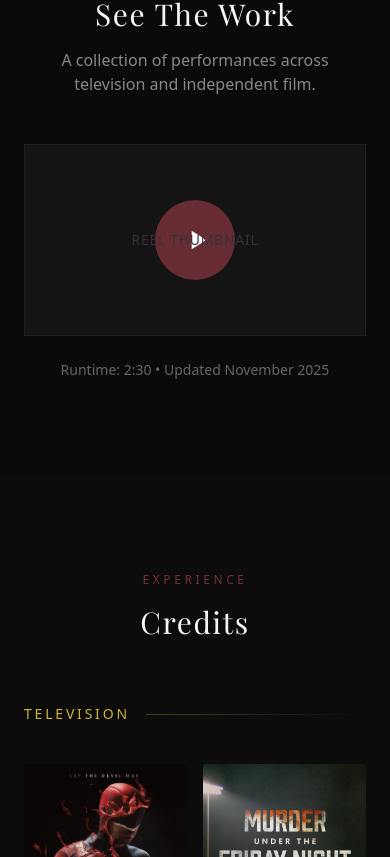
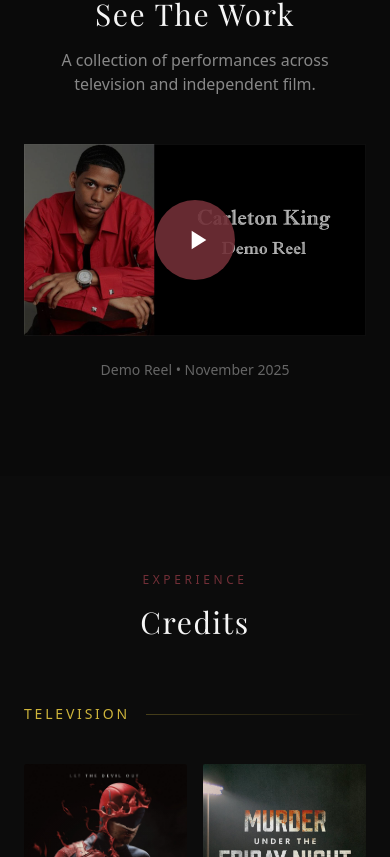
Before and after one commit to richelgomez99/Carleton-King, a Next.js app: page / in a window 390 px wide. Shown: the part 1667-2524 px from the top of the page. Built offline with nearby package versions, Linux system fonts and the light colour scheme; a web font is replaced by a local one.

Commit message:
Add demo reel with YouTube embed + thumbnail, remove phone number

```diff
--- a/app/page.js
+++ b/app/page.js
@@ -299,11 +299,17 @@ export default function Home() {
             </p>
           </div>
 
-          {/* Video Player Placeholder */}
+          {/* Video Player with Thumbnail */}
           <div
             className="relative aspect-video bg-[#141414] cursor-pointer group overflow-hidden"
             onClick={() => setReelModalOpen(true)}
           >
+            <img
+              src="/reel-thumbnail.jpg"
+              alt="Carleton King Demo Reel"
+              className="absolute inset-0 w-full h-full object-cover transition-transform duration-500 group-hover:scale-105"
+            />
+            <div className="absolute inset-0 bg-black/30 group-hover:bg-black/40 transition-colors duration-300" />
             <div className="absolute inset-0 flex items-center justify-center">
               <div className="w-20 h-20 rounded-full bg-[#722F37]/90 group-hover:bg-[#722F37] flex items-center justify-center transition-all duration-300 group-hover:scale-110">
                 <svg className="w-8 h-8 text-white ml-1" fill="currentColor" viewBox="0 0 24 24">
@@ -312,12 +318,9 @@ export default function Home() {
               </div>
             </div>
             <div className="absolute inset-0 border border-white/5 group-hover:border-[#722F37]/30 transition-colors duration-300" />
-            <div className="absolute inset-0 flex items-center justify-center text-[#333] text-sm tracking-wider">
-              REEL THUMBNAIL
-            </div>
           </div>
 
-          <p className="text-center text-[#666] text-sm mt-6">Runtime: 2:30 • Updated November 2025</p>
+          <p className="text-center text-[#666] text-sm mt-6">Demo Reel • November 2025</p>
         </div>
       </section>
 
@@ -626,12 +629,6 @@ export default function Home() {
             >
               dragon64818@aol.com
             </a>
-            <a
-              href="tel:+19176588087"
-              className="block text-lg text-[#888] hover:text-[#CFB53B] transition-colors duration-300"
-            >
-              (917) 658-8087
-            </a>
           </div>
 
           {/* Profile Links */}
@@ -717,12 +714,14 @@ export default function Home() {
             className="relative w-full max-w-5xl aspect-video bg-[#0A0A0A] z-10"
             onClick={(e) => e.stopPropagation()}
           >
-            <div className="absolute inset-0 flex items-center justify-center">
-              <div className="text-center">
-                <p className="text-[#666] text-sm tracking-wider mb-4">VIDEO PLAYER</p>
-                <p className="text-[#444] text-xs">Embed Vimeo or YouTube here</p>
-              </div>
-            </div>
+            <iframe
+              className="absolute inset-0 w-full h-full"
+              src="https://www.youtube.com/embed/U68SZkB3dNk?autoplay=1&rel=0"
+              title="Carleton King Demo Reel"
+              frameBorder="0"
+              allow="accelerometer; autoplay; clipboard-write; encrypted-media; gyroscope; picture-in-picture"
+              allowFullScreen
+            />
           </div>
         </div>
       )}
```
Also changed, not shown: public/reel-thumbnail.jpg (added).
